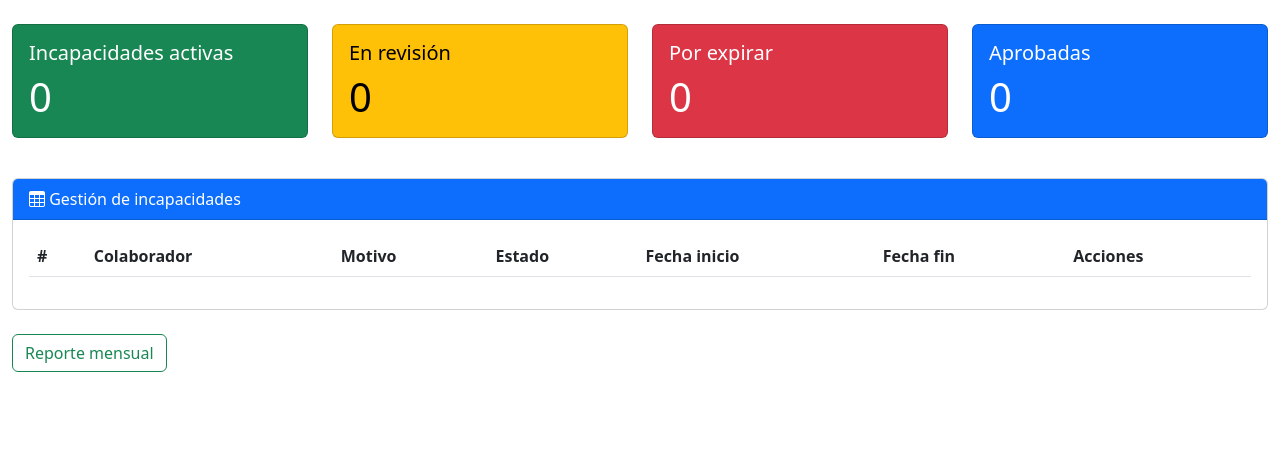
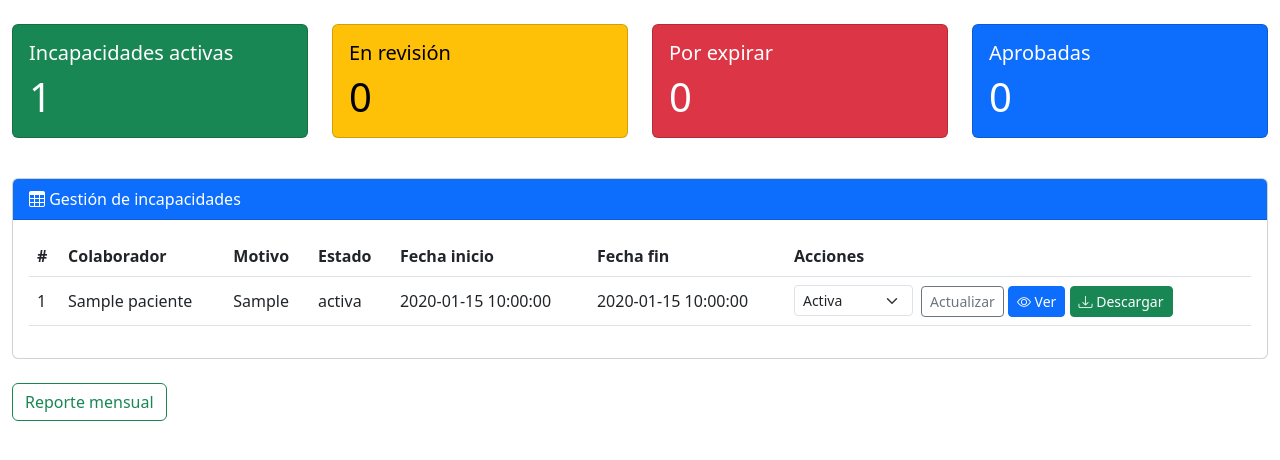
Before and after one commit to valenrosasc/Vitalis, a Flask app: page /dashboard_admin in a window 1280 px wide. Shown: the part 56-516 px from the top of the page. Run offline with Flask 3, Linux system fonts and the light colour scheme; the visitor is signed in with stand-in values (Sample User, id 1); tables that the repository leaves empty or names only in its code hold one stand-in row (values such as "Sample post"); lists and menus that the app fills with data are empty.

Commit message:
Proyecto Vitalis inicial

```diff
--- a/app.py
+++ b/app.py
@@ -4,6 +4,8 @@ import mysql.connector
 from mysql.connector import Error
 from werkzeug.security import generate_password_hash, check_password_hash
 from flask_login import login_required
+from werkzeug.utils import secure_filename
+import os
 
 app = Flask(__name__)
 app.secret_key = 'clave_secreta_segura'
@@ -207,15 +209,79 @@ def dashboard_admin():
     admin_nombre = session.get('admin_nombre')
     if not admin_id:
         return redirect(url_for('login_admin'))
-    # Resumen de ejemplo para evitar error en el template
+    conn = get_db_connection()
+    cursor = conn.cursor(dictionary=True)
+    cursor.execute('''
+        SELECT i.*, p.nombre AS colaborador
+        FROM incapacidades i
+        LEFT JOIN pacientes p ON i.empleado_id = p.id
+        ORDER BY i.id DESC
+    ''')
+    incapacidades = cursor.fetchall()
+    # Calcular resumen
     resumen = {
-        'activas': 0,
-        'en_revision': 0,
-        'por_expirar': 0,
-        'aprobadas': 0
+        'activas': sum(1 for i in incapacidades if i['estado'] == 'activa'),
+        'en_revision': sum(1 for i in incapacidades if i['estado'] == 'en_revision'),
+        'por_expirar': sum(1 for i in incapacidades if i['estado'] == 'por_expirar'),
+        'aprobadas': sum(1 for i in incapacidades if i['estado'] == 'aprobada')
     }
-    incapacidades = []  # Puedes poblar esto con datos reales después
+    conn.close()
     return render_template('administradores/dashboard_admin.html', admin_nombre=admin_nombre, resumen=resumen, incapacidades=incapacidades)
+
+UPLOAD_FOLDER = os.path.join('static', 'uploads')
+ALLOWED_EXTENSIONS = {'pdf', 'jpg', 'jpeg', 'png', 'doc', 'docx'}
+app.config['UPLOAD_FOLDER'] = UPLOAD_FOLDER
+
+def allowed_file(filename):
+    return '.' in filename and filename.rsplit('.', 1)[1].lower() in ALLOWED_EXTENSIONS
+
+@app.route('/subir_incapacidad', methods=['GET', 'POST'])
+def subir_incapacidad():
+    paciente_id = session.get('usuario_id')
+    if not paciente_id:
+        return redirect(url_for('login_pacientes'))
+    if request.method == 'POST':
+        archivo = request.files.get('archivo')
+        fecha_inicio = request.form.get('fecha_inicio')
+        fecha_fin = request.form.get('fecha_fin')
+        motivo = request.form.get('motivo')
+        if archivo and allowed_file(archivo.filename) and fecha_inicio and fecha_fin and motivo:
+            filename = secure_filename(archivo.filename)
+            save_path = os.path.join(app.config['UPLOAD_FOLDER'], filename)
+            archivo.save(save_path)
+            archivo_url = f'/static/uploads/{filename}'
+            # Guardar en la base de datos con fechas y motivo
+            conn = get_db_connection()
+            cursor = conn.cursor()
+            cursor.execute('INSERT INTO incapacidades (empleado_id, archivo_url, estado, fecha_inicio, fecha_fin, motivo) VALUES (%s, %s, %s, %s, %s, %s)',
+                           (paciente_id, archivo_url, 'activa', fecha_inicio, fecha_fin, motivo))
+            conn.commit()
+            conn.close()
+            flash('Archivo subido exitosamente', 'success')
+            return redirect(url_for('dashboard_paciente'))
+        else:
+            flash('Archivo o datos faltantes/incorrectos', 'danger')
+    return render_template('pacientes/subir_incapacidad.html')
+
+@app.route('/actualizar_estado_incapacidad/<int:incapacidad_id>', methods=['POST'])
+def actualizar_estado_incapacidad(incapacidad_id):
+    if 'admin_id' not in session:
+        return redirect(url_for('login_admin'))
+    nuevo_estado = request.form.get('nuevo_estado')
+    comentario = request.form.get('comentario', None)
+    if nuevo_estado not in ['activa', 'en_revision', 'por_expirar', 'aprobada', 'rechazada']:
+        flash('Estado no válido', 'danger')
+        return redirect(url_for('dashboard_admin'))
+    conn = get_db_connection()
+    cursor = conn.cursor()
+    if nuevo_estado == 'rechazada' and comentario:
+        cursor.execute('UPDATE incapacidades SET estado = %s, comentario = %s WHERE id = %s', (nuevo_estado, comentario, incapacidad_id))
+    else:
+        cursor.execute('UPDATE incapacidades SET estado = %s WHERE id = %s', (nuevo_estado, incapacidad_id))
+    conn.commit()
+    conn.close()
+    flash('Estado actualizado correctamente', 'success')
+    return redirect(url_for('dashboard_admin'))
 
 
 if __name__ == '__main__':
--- a/templates/administradores/dashboard_admin.html
+++ b/templates/administradores/dashboard_admin.html
@@ -84,10 +84,46 @@
                             <td>{{ incapacidad.fecha_inicio }}</td>
                             <td>{{ incapacidad.fecha_fin }}</td>
                             <td>
-                                <a href="{{ url_for('ver_incapacidad', id=incapacidad.id) }}" class="btn btn-sm btn-info">Ver</a>
-                                <a href="{{ url_for('editar_incapacidad', id=incapacidad.id) }}" class="btn btn-sm btn-warning">Editar</a>
-                                {% if incapacidad.estado == 'rechazada' %}
-                                    <a href="{{ url_for('gestionar_rechazo', id=incapacidad.id) }}" class="btn btn-sm btn-danger">Gestionar rechazo</a>
+                                {% if incapacidad.estado == 'aprobada' or incapacidad.estado == 'rechazada' %}
+                                    <span class="badge bg-secondary">No editable</span>
+                                    {% if incapacidad.estado == 'rechazada' and incapacidad.comentario %}
+                                        <div class="small text-danger mt-1"><i class="bi bi-x-octagon"></i> {{ incapacidad.comentario }}</div>
+                                    {% endif %}
+                                {% else %}
+                                    <form method="post" action="{{ url_for('actualizar_estado_incapacidad', incapacidad_id=incapacidad.id) }}" class="d-inline">
+                                        <select name="nuevo_estado" class="form-select form-select-sm d-inline w-auto" onchange="mostrarComentario(this, 'comentario-{{ incapacidad.id }}')">
+                                            <option value="activa" {% if incapacidad.estado == 'activa' %}selected{% endif %}>Activa</option>
+                                            <option value="en_revision" {% if incapacidad.estado == 'en_revision' %}selected{% endif %}>En revisión</option>
+                                            <option value="por_expirar" {% if incapacidad.estado == 'por_expirar' %}selected{% endif %}>Por expirar</option>
+                                            <option value="aprobada" {% if incapacidad.estado == 'aprobada' %}selected{% endif %}>Aprobada</option>
+                                            <option value="rechazada" {% if incapacidad.estado == 'rechazada' %}selected{% endif %}>Rechazada</option>
+                                        </select>
+                                        <input type="text" name="comentario" id="comentario-{{ incapacidad.id }}" class="form-control form-control-sm mt-1" placeholder="Motivo del rechazo" style="display: {% if incapacidad.estado == 'rechazada' %}block{% else %}none{% endif %};" maxlength="255">
+                                        <button type="submit" class="btn btn-sm btn-outline-secondary ms-1">Actualizar</button>
+                                    </form>
+                                    <script>
+                                    function mostrarComentario(select, inputId) {
+                                        var input = document.getElementById(inputId);
+                                        if (select.value === 'rechazada') {
+                                            input.style.display = 'block';
+                                            input.required = true;
+                                        } else {
+                                            input.style.display = 'none';
+                                            input.required = false;
+                                            input.value = '';
+                                        }
+                                    }
+                                    </script>
+                                {% endif %}
+                                {% if incapacidad.archivo_url %}
+                                    <a href="{{ incapacidad.archivo_url }}" target="_blank" class="btn btn-sm btn-primary">
+                                        <i class="bi bi-eye"></i> Ver
+                                    </a>
+                                    <a href="{{ incapacidad.archivo_url }}" class="btn btn-sm btn-success" download>
+                                        <i class="bi bi-download"></i> Descargar
+                                    </a>
+                                {% else %}
+                                    <span class="text-muted">No adjunto</span>
                                 {% endif %}
                             </td>
                         </tr>
```
Also changed, not shown: templates/pacientes/dashboard_paciente.html (+8 -14 lines), 2 other files.
